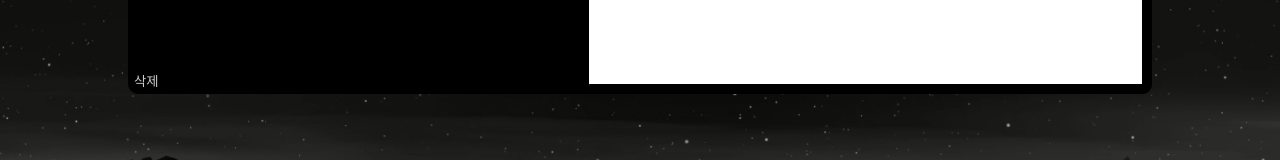
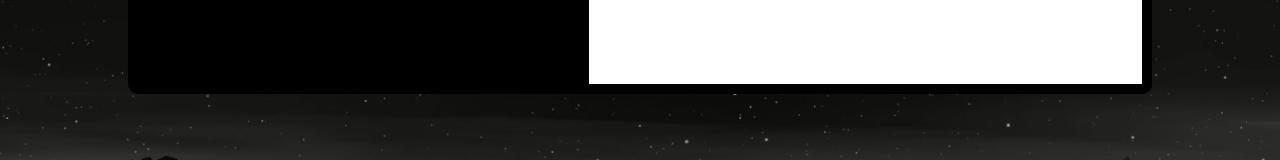
Before and after one commit to mocoorong/music-player, a Next.js app: page / in a window 1280 px wide. Both pictures are taken after a click on the element 640 px from the left and 432 px from the top of the page. Shown: the part 526-686 px from the top of the page. Built offline with nearby package versions, Linux system fonts and the light colour scheme.

Commit message:
삭제 버튼 위치 변경 및 알림을 좀 더 상세히 설명

```diff
--- a/app/page.css
+++ b/app/page.css
@@ -479,7 +479,8 @@ body {
 }
 .playlist-delete-anchor {
   position: absolute;
-  bottom: 3px;
+  top: 0;
+  right: 0;
   background: none;
   border: none;
   color: #ccc;
--- a/app/page.tsx
+++ b/app/page.tsx
@@ -248,7 +248,7 @@ export default function Home() {
   }
 
   const deletePlaylist = (id: string) => {
-    if (!confirm('삭제하시겠습니까?')) return
+    if (!confirm('이 플레이 리스트를 삭제하시겠습니까?')) return
     const next = playlists.filter((p) => p.id !== id)
     if (playingPlaylistId === id) {
       setCurrentSong(null)
@@ -495,6 +495,15 @@ export default function Home() {
             >
               <div className="play-icon-inner" />
             </button>
+            <button
+              className="playlist-delete-anchor"
+              onClick={(e) => {
+                e.stopPropagation()
+                deletePlaylist(center.id)
+              }}
+            >
+              x
+            </button>
           </div>
         )}
         {rightAlbum ? (
@@ -531,12 +540,6 @@ export default function Home() {
             />
           )}
           <div className="modal-inner" onClick={(e) => e.stopPropagation()}>
-            <button
-              className="playlist-delete-anchor"
-              onClick={() => deletePlaylist(center.id)}
-            >
-              삭제
-            </button>
             <div className="modal-inner-left">
               <div className="playlist-title">
                 {playingPlaylistName ? `${playingPlaylistName} 재생 중...` : ''}
```
